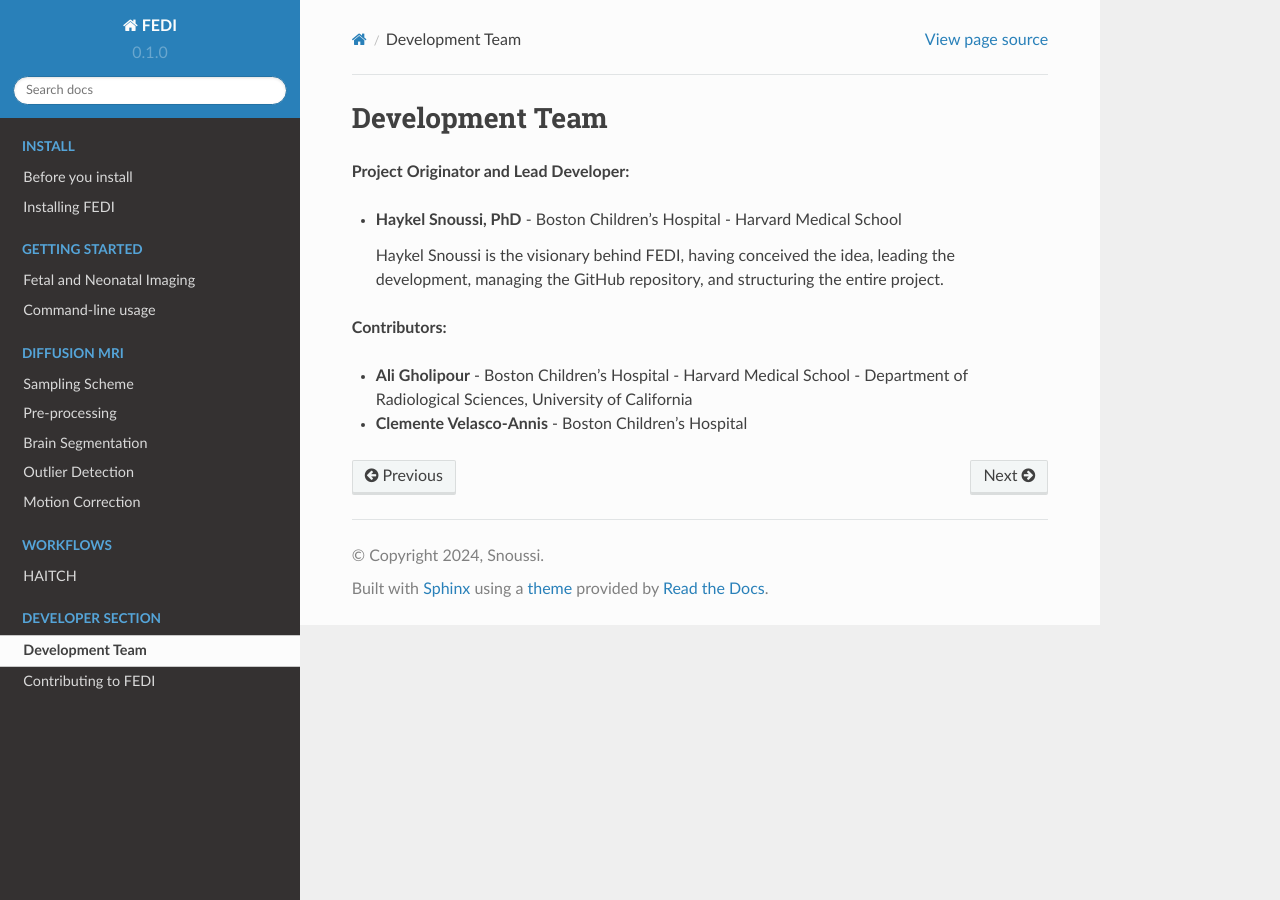
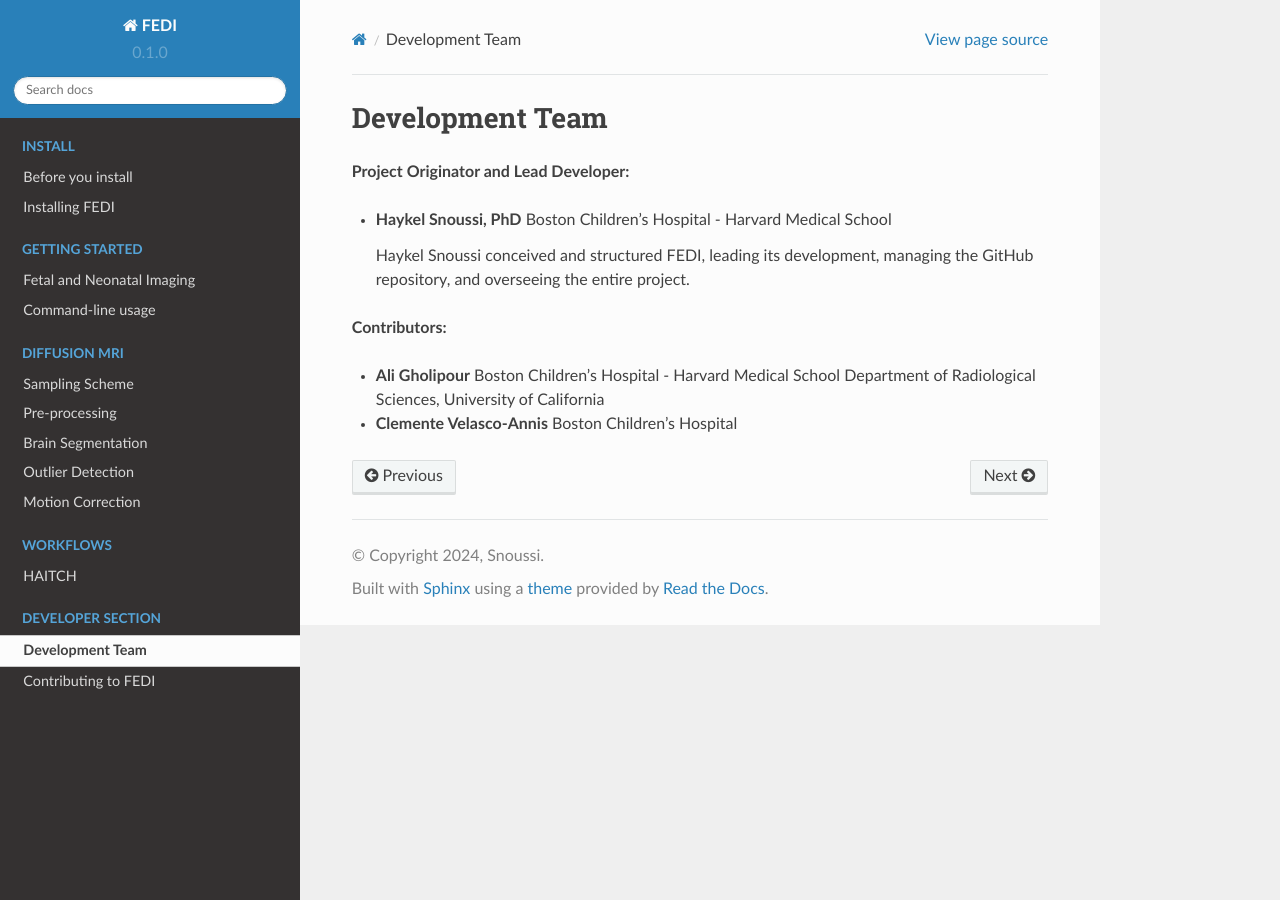
Before and after one commit to FEDIToolbox/FEDI, a Sphinx documentation site: the page built from documentation/source/developer_section/starts.rst, in a window 1280 px wide. Built offline with Sphinx 7.4.7 and the Read the Docs theme 2.0.0, drawn with Linux system fonts in a browser that asks for light colours.

Commit message:
Update starts.rst

```diff
--- a/documentation/source/developer_section/starts.rst
+++ b/documentation/source/developer_section/starts.rst
@@ -3,17 +3,16 @@
 
 **Project Originator and Lead Developer:**
 
-- **Haykel Snoussi, PhD** \
-  - Boston Children's Hospital - Harvard Medical School
+- **Haykel Snoussi, PhD**
+  Boston Children's Hospital - Harvard Medical School
 
-  Haykel Snoussi is the visionary behind FEDI, having conceived the idea, leading the development, managing the GitHub repository, and structuring the entire project.
-
+  Haykel Snoussi conceived and structured FEDI, leading its development, managing the GitHub repository, and overseeing the entire project.
 
 **Contributors:**
 
-- **Ali Gholipour** \
-  - Boston Children's Hospital - Harvard Medical School \
-  - Department of Radiological Sciences, University of California
+- **Ali Gholipour**
+  Boston Children's Hospital - Harvard Medical School
+  Department of Radiological Sciences, University of California
 
-- **Clemente Velasco-Annis** \
-  - Boston Children's Hospital
+- **Clemente Velasco-Annis**
+  Boston Children's Hospital
```
